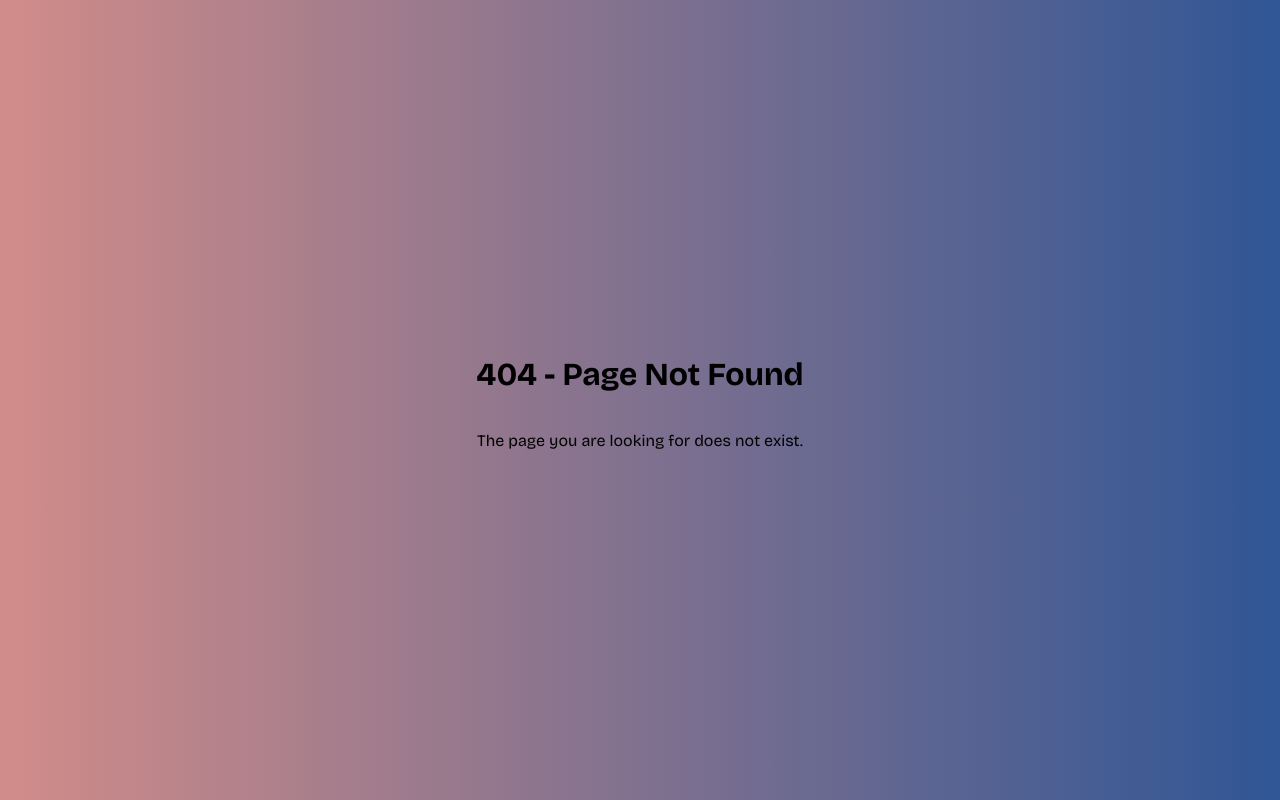
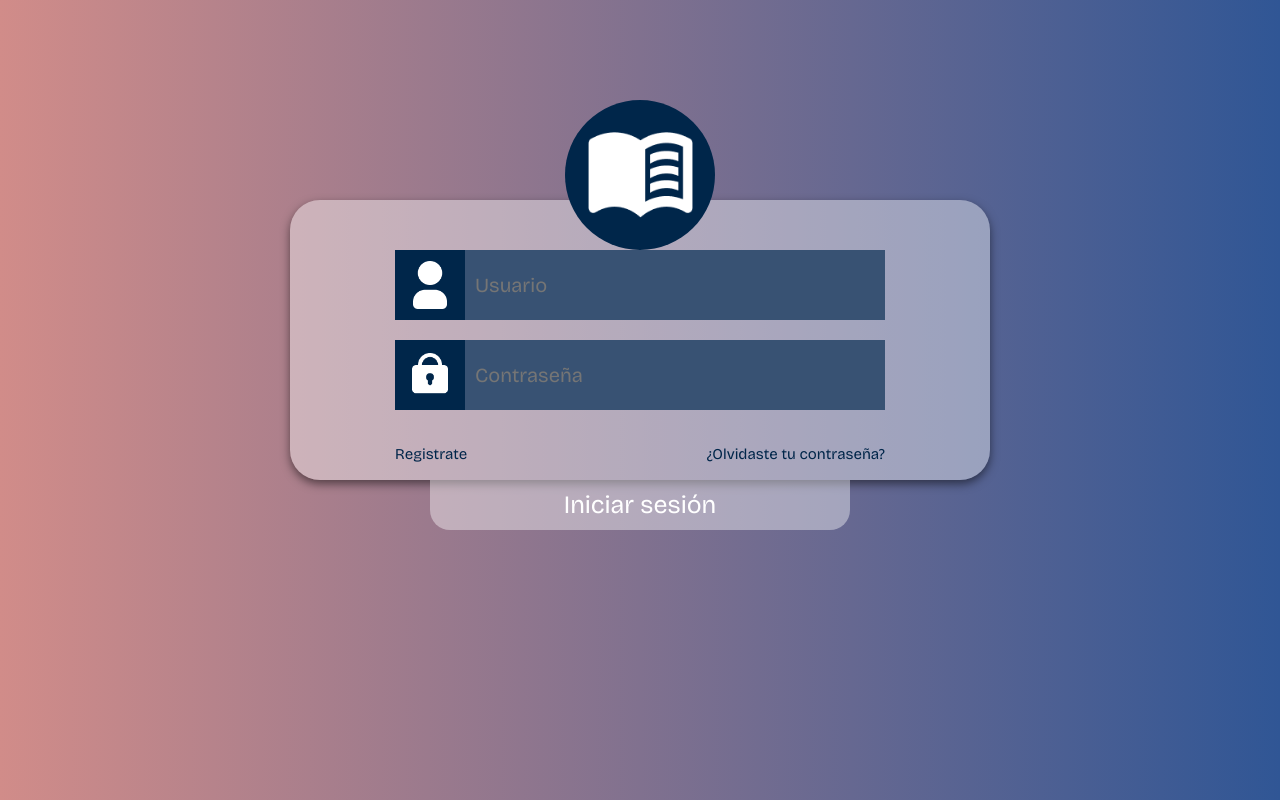
Before and after one commit to angel-iscoding/LMS-Platform-Frontend, a React (Vite) app: page / in a window 1280 px wide. Before the commit this address had no page. Built offline with nearby package versions, Linux system fonts and the light colour scheme.

Commit message:
Added Login in /*

```diff
--- a/src/app.jsx
+++ b/src/app.jsx
@@ -8,7 +8,7 @@ const App = () => {
     return (
         <Router>
             <Routes>
-                <Route path="/home/*" element={<LoginLayout />} />
+                <Route path="/*" element={<LoginLayout />} />
                 <Route path="/dashboard/*" element={<DashboardLayout/>} />
                 <Route path="*" element={<NotFountLayout />} />
             </Routes>
```
